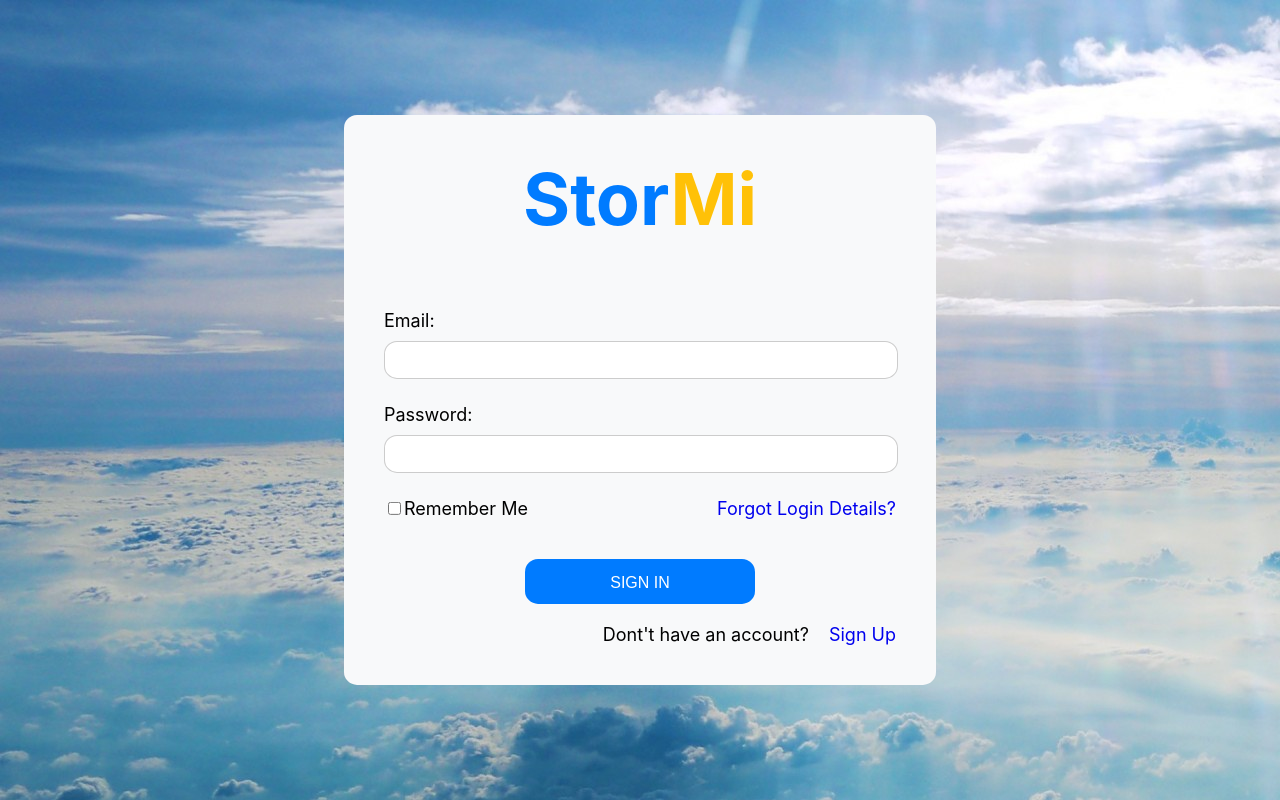
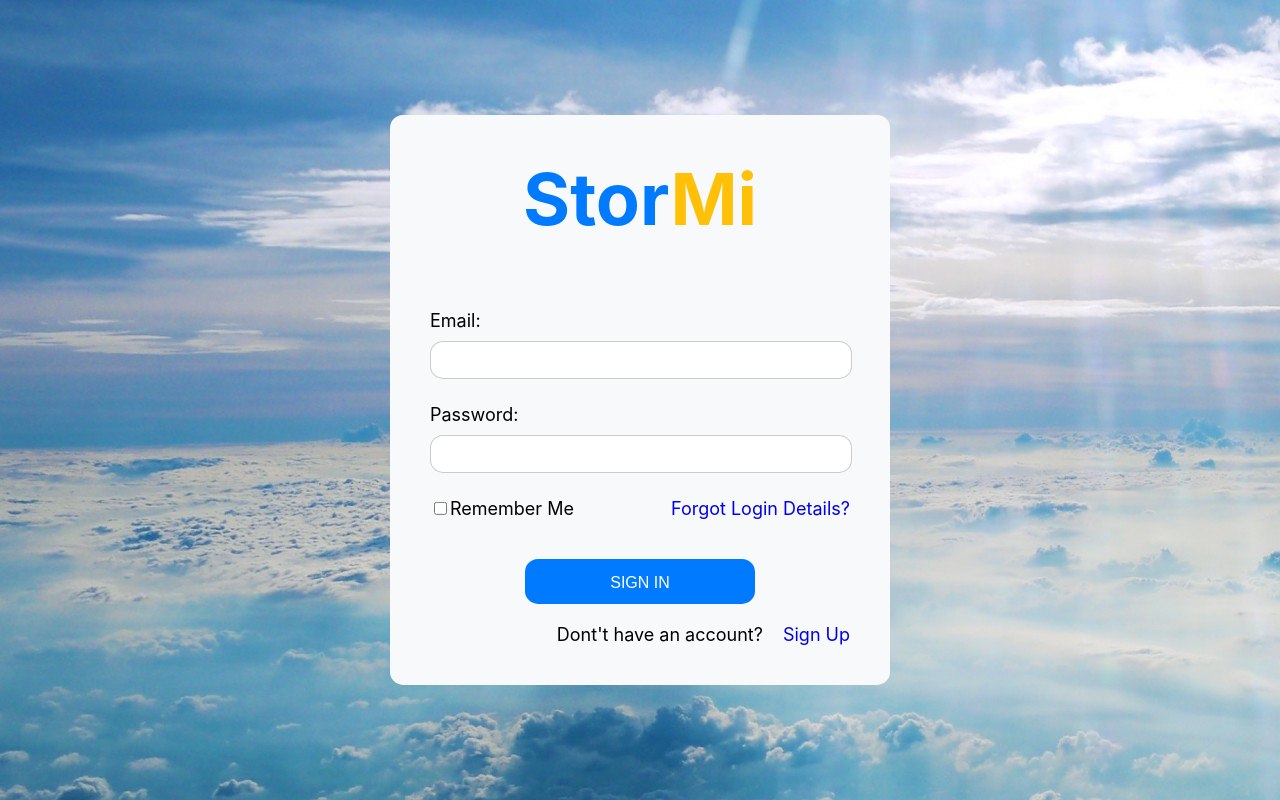
Before and after one commit to Blaze4235/StorMi, a React (Create React App) app in the folder stormi/: page /sign-in in a window 1280 px wide. Built offline with nearby package versions, Linux system fonts and the light colour scheme.

Commit message:
hotfix before demo

```diff
--- a/stormi/src/components/common/FormTextField.jsx
+++ b/stormi/src/components/common/FormTextField.jsx
@@ -14,7 +14,7 @@ export class FormTextField extends Component{
                 <label className={"form-input-label form-input-label-" + this.props.labelPos} htmlFor={this.props.inpId}>
                     {this.props.labelText}
                 </label>
-                <input className="form-input" type="text" id={this.props.inpId} style={{width: this.props.inpW + '%'}}/>
+                <input className="form-input" type={this.props.type} id={this.props.inpId} style={{width: this.props.inpW + '%'}}/>
             </div>
         )
     }
--- a/stormi/src/components/common/SingIn.jsx
+++ b/stormi/src/components/common/SingIn.jsx
@@ -41,6 +41,7 @@ export class SingIn extends Component{
                     console.log(user);
                     window.localStorage.setItem('Uname', user.userName);
                     window.localStorage.setItem('Umail', user.email);
+                    window.localStorage.setItem('Uphone', user.phoneNumber);
                     this.setState({ redirect: true });
                 });
             }
@@ -59,8 +60,8 @@ export class SingIn extends Component{
                     <span className="logo-name--e">Mi</span>
                 </h1>
                 <div className="ticket__form">
-                    <FormTextField inpId="UserEmail" inpW="100" labelText="Email:" labelPos="block"></FormTextField>
-                    <FormTextField inpId="Password" inpW="100" labelText="Password:" labelPos="block"></FormTextField>
+                    <FormTextField inpId="UserEmail" inpW="100" type="email" labelText="Email:" labelPos="block"></FormTextField>
+                    <FormTextField inpId="Password" inpW="100" type="password" labelText="Password:" labelPos="block"></FormTextField>
                     <div className="ticket__form--sub signIn-sub">
                         <span>
                             <input type="checkbox" name="RememberMe" id="RememberMe" />
--- a/stormi/src/components/common/SingUp.jsx
+++ b/stormi/src/components/common/SingUp.jsx
@@ -24,7 +24,7 @@ export class SingUp extends Component{
         let data = {
             'Name': document.querySelector('#Username').value,
             'Email': document.querySelector('#UserEmail').value,
-            //Name: document.querySelector('#UserEmail').value,
+            'phoneNumber': document.querySelector('#PhoneNumber').value,
             'Password': document.querySelector('#Password').value,
             'ConfirmPassword': document.querySelector('#RepPassword').value,
         };
@@ -58,11 +58,11 @@ export class SingUp extends Component{
                 </h1>
                 <div className="ticket__form">
                     <div className="form-fields">
-                      <FormTextField inpId="UserEmail" inpW="100" labelText="Email:" labelPos="block"></FormTextField>
-                      <FormTextField inpId="PhoneNumber" inpW="100" labelText="Phone number:" labelPos="block"></FormTextField>
-                      <FormTextField inpId="Username" inpW="100" labelText="Username:" labelPos="block"></FormTextField>
-                      <FormTextField inpId="Password" inpW="100" labelText="Password:" labelPos="block"></FormTextField>
-                      <FormTextField inpId="RepPassword" inpW="100" labelText="Repeat password:" labelPos="block"></FormTextField>
+                      <FormTextField inpId="UserEmail" inpW="100" type="email" labelText="Email:" labelPos="block"></FormTextField>
+                      <FormTextField inpId="PhoneNumber" inpW="100" type="text" labelText="Phone number:" labelPos="block"></FormTextField>
+                      <FormTextField inpId="Username" inpW="100" type="text" labelText="Username:" labelPos="block"></FormTextField>
+                      <FormTextField inpId="Password" inpW="100" type="password" labelText="Password:" labelPos="block"></FormTextField>
+                      <FormTextField inpId="RepPassword" inpW="100" type="password" labelText="Confirm password:" labelPos="block"></FormTextField>
                     </div>
                     <ButtonCustom text="SIGN UP" type="primary" click={this.signUp}></ButtonCustom>
                     <div className="ticket__form--sub ticket__form--sub-end signIn-sub--end">
--- a/stormi/src/components/user/UserCabinet.jsx
+++ b/stormi/src/components/user/UserCabinet.jsx
@@ -12,6 +12,7 @@ export class UserCabinet extends Component{
     componentDidMount(){
         document.querySelector('#CabName').textContent = window.localStorage.getItem('Uname');
         document.querySelector('#CabEmail').textContent = window.localStorage.getItem('Umail');
+        document.querySelector('#CabPhone').textContent = window.localStorage.getItem('Uphone');
     }
     render(){
         return(
@@ -28,7 +29,7 @@ export class UserCabinet extends Component{
                         </div>
                         <div>
                             <h2 id="userName" className="cabinet-info__title user-name">Phone number</h2>
-                            <p className="cabinet-info__text">+1234567890</p>
+                            <p id="CabPhone" className="cabinet-info__text">+1234567890</p>
                         </div>
                     </div>
                     <div className="cabinet__log-out">
--- a/stormi/src/styles/common/SingInStyle.css
+++ b/stormi/src/styles/common/SingInStyle.css
@@ -13,7 +13,7 @@
 
 .ticket--sign-in {
   width: 40%;
-  max-width: 720px;
+  max-width: 420px;
   margin: auto;
 }
 
```
